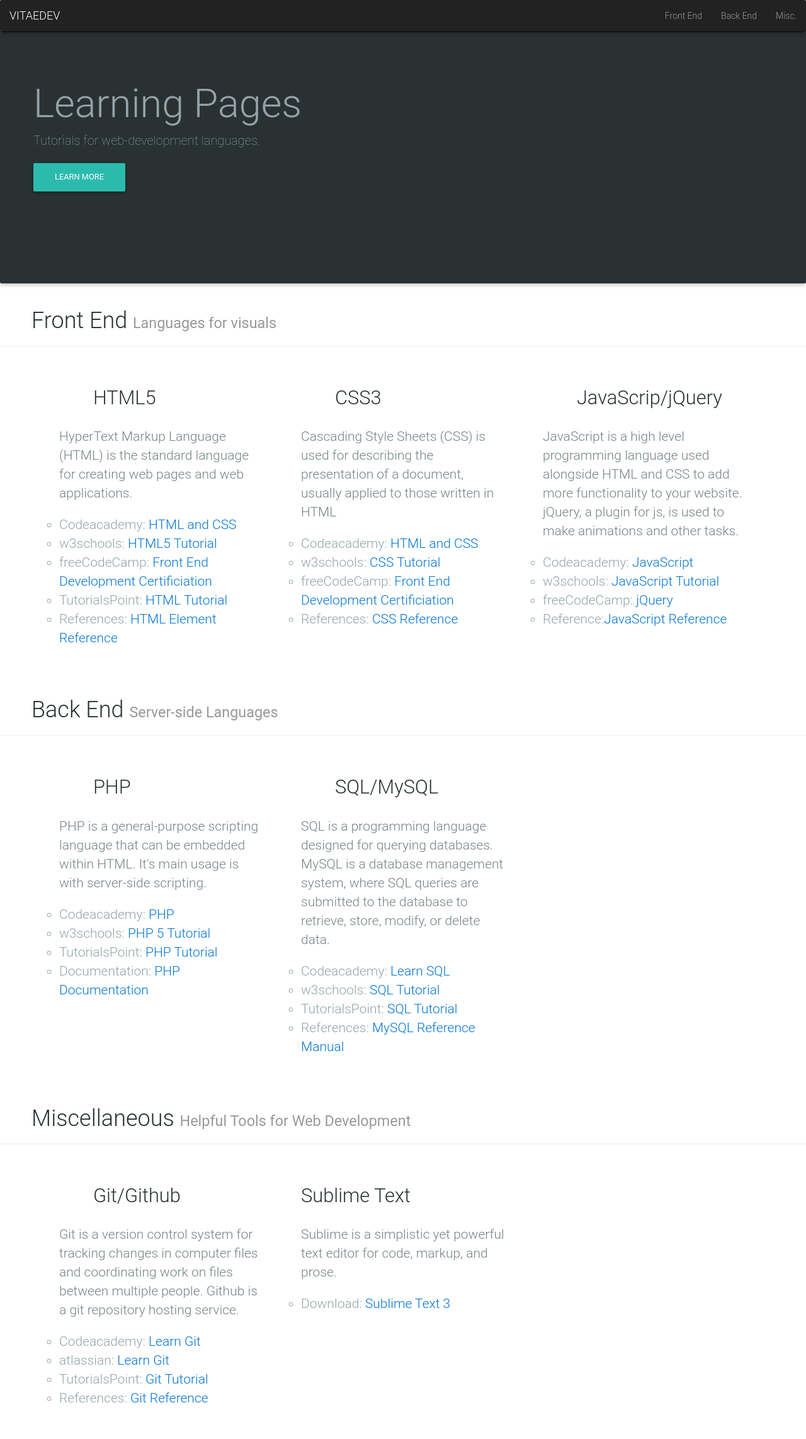
After one commit to vitaedev/vitaedev.github.io, a PHP site: page /learningPages.html in a window 1280 px wide. The commit adds this page. Shown: the whole page at 63% size. Run offline with PHP 8.4, Linux system fonts and the light colour scheme; some libraries are stand-ins or nearby versions; some web fonts are replaced.

Commit message:
learning pages

```diff
--- a/css/main.css
+++ b/css/main.css
@@ -13,11 +13,12 @@ body{
 	height:100%;
 	margin:0;
 	padding:0;
+  padding-top: 50px;
 	color:#94a3a8;
 
   position: relative;
   overflow-y: hidden;
-	}
+}
 
 
 a{color:#5173bd;}
@@ -360,7 +361,12 @@ footer {
     .description{
         max-width: 70%;
     }
+    .learning{
+      max-width: 90%;
+    }
+
 }
+
 
 
 /*----------Description--------*/
@@ -370,16 +376,15 @@ footer {
 
 }
 .descrip{
-
   color: #768286;
   margin-bottom: 20px;
 }
 .thumbnail{
   margin-top: 60px;
-  padding: 50px;
+  padding: 30px;
   border: none !important;
 }
-
+.
 /*----------ANIMATIONS--------*/
 #hugo {
   -webkit-animation-duration: 1.4s;
@@ -457,19 +462,68 @@ footer {
   color:#6b7e84;
   font-weight: 200;
 }
+/*----------LEARNINGPAGES----------*/
 
+.learningHeader{
+  /*text-align: center;*/
+  background-color: #293133 !important;
+  min-height: 400px;
+  padding-top: 50px !important;
+
+}
+.inner h1{
+  margin-left: 6px;
+}
+.inner p{
+  margin-left: 6px;
+}
+.links li{
+  text-align: left;
+  list-style-type: circle !important;
+}
+.frontEnd{
+  padding-left: 50px;
+  margin-bottom: 5px;
+  color: #293133;
+}
+
+.learningthumbnail{
+  margin-top: 5px;
+  padding: 30px;
+  border: none !important;
+}
+#bar{
+  margin: auto;
+}
+.learningdescripHeader{
+  text-align: left;
+  margin-top:;
+  color: #293133;
+
+}
+.learningdescrip{
+  text-align: left;
+  color: #768286;
+  margin-bottom: 20px;
+  margin-top: 30px;
+}
+.glyph{
+  margin-right: 15px;
+}
 /*------------WORKS------------*/
 .pastworks
 {
   /*background-color:#00C851;*/
   margin-bottom: 0px !important;
+  background: #293133;
 }
 
 .photoheader
 {
-  margin-top: 100px;
+  margin-top: 50px;
+  margin-bottom: 50px;
   padding: 0px;
-  color: #6b7e84;
+  color: #ffffff;
   text-align: center;
 
 }
--- a/index.html
+++ b/index.html
@@ -38,6 +38,7 @@
           <!--<li class="active"><a href="#explore">About <span class="sr-only">(current)</span></a></li>-->
           <li><a href="#pastWork">Past Work</a></li>
           <li><a href="#members">Members</a></li>
+          <li><a href="learningPages.html">Learning Pages</a></li>
 
 
         </ul>
@@ -128,7 +129,7 @@
 
     <div class="container pastworks" id = "pastWork">
       <h2 class = "photoheader titles">OUR WORK</h2>
-      <hr class = "photoline" >
+      <!--<hr class = "photoline" >-->
       <div class="photobanner">
         <a href="http://www.aceactoncenter.com/"><img class="first overlay red" src="images/ace.png"></a>
         <a href="http://www.angelperformingarts.com"><img src="images/angel.png"></a>
--- /dev/null
+++ b/learningPages.html
@@ -0,0 +1,358 @@
+<!DOCTYPE html>
+<html lang="en">
+<head>
+  <meta charset="utf-8">
+  <meta name="viewport" content="width=device-width, initial-scale=1.0">
+  <meta name="description" content="VitaeDev - Bringing Life to the Web">
+  <meta name="author" content="https://github.com/vitaedev/vitaedev.github.io/graphs/contributors">
+  <title>VitaeDev - Bringing Life to the Web</title>
+
+  <link href="css/bootstrap.css" rel="stylesheet">
+  <link href="css/main.css" rel="stylesheet">
+  <link rel="shortcut icon" href="images/favicon.png">
+  <link href='http://fonts.googleapis.com/css?family=Open+Sans:300,600' rel='stylesheet' type='text/css'>
+  <link rel="stylesheet" href="http://cdn.bootcss.com/animate.css/3.5.1/animate.min.css">
+  <link href="css/mdb.min.css" rel="stylesheet">
+
+</head>
+
+
+<body onload="hideImages()" data-spy = "scroll" data-target = "navbar">
+  <div id = "navbar bar">
+    <nav class="navbar navbar-default navbar-fixed-top navbar-inverse">  <div class="container-fluid">
+      <!-- Brand and toggle get grouped for better mobile display -->
+      <div class="navbar-header">
+        <button type="button" class="navbar-toggle collapsed" data-toggle="collapse" data-target="#bs-example-navbar-collapse-1" aria-expanded="false">
+          <span class="sr-only">Toggle navigation</span>
+          <span class="icon-bar"></span>
+          <span class="icon-bar"></span>
+          <span class="icon-bar"></span>
+        </button>
+        <a class="navbar-brand" href="index.html">VITAEDEV</a>
+      </div>
+
+      <!-- Collect the nav links, forms, and other content for toggling -->
+      <div class="collapse navbar-collapse" id="bs-example-navbar-collapse-1">
+        <ul class="nav navbar-nav navbar-right">
+          <li><a href="#explore">Front End</a></li>
+          <!--<li class="active"><a href="#explore">About <span class="sr-only">(current)</span></a></li>-->
+          <li><a href="#pastWork">Back End</a></li>
+          <li><a href="#members">Misc.</a></li>
+
+
+
+        </ul>
+
+      </div><!-- /.navbar-collapse -->
+    </div><!-- /.container-fluid -->
+  </nav>
+ <!-- <div class = "container-fluid ">
+    <div class="col-sm-3 col-md-2 sidebar">
+      <ul class="nav nav-sidebar">
+        <li class="active"><a href="#">Overview<span class="sr-only">(current)</span></a></li>
+        <li><a href="#">Front End</a></li>
+        <li><a href="#">Back End</a></li>
+        <li><a href="#">Misc.</a></li>
+      </ul>
+      <ul class="nav nav-sidebar">
+        <li><a href="">Nav item</a></li>
+        <li><a href="">Nav item again</a></li>
+        <li><a href="">One more nav</a></li>
+        <li><a href="">Another nav item</a></li>
+        <li><a href="">More navigation</a></li>
+      </ul>
+
+    </div> -->
+
+   <!-- <div class = "col-sm-9 col-sm-offset-2 col-md-10 col-md-offset-2 main" >-->
+
+      <div class="jumbotron learningHeader">
+        <div class = "container inner">
+          <h1>Learning Pages</h1>
+          <p style = "font-size: 20px">Tutorials for web-development languages.</p>
+          <a class="btn btn-defaulty btn-default" href="#" role="button">Learn more</a>
+        </div>
+
+      </div>
+
+      <div class="page-header frontEnd">
+        <h1>Front End <small>Languages for visuals</small></h1>
+      </div>
+
+
+      <div id= "frontEnd" class = "container learning">
+        <div class="row">
+          <div class="col-xs-6 col-md-4 text-center learningthumbnail">
+            <div class="single_service wow fadeInUp animated" data-wow-delay=".5s" style="visibility: visible; animation-delay: .5s; animation-name: fadeInUp;">
+              <span style = "font-size: 50px" class="glyphicon glyphicon-file pull-left glyph" aria-hidden="true"></span>
+
+              <h2 class = "learningdescripHeader" style = "font-size: 220%">HTML5</h2>
+              <p class = "learningdescrip" style ="font-size: 150%">HyperText Markup Language (HTML) is the standard language for creating web pages and web applications. </p>
+              <ul class = "links">
+                <li style = "font-size: 150%">Codeacademy: <a href="https://www.codecademy.com/learn/web">HTML and CSS</a></li>
+                <li style = "font-size: 150%">w3schools: <a href = "http://www.w3schools.com/html/">HTML5 Tutorial</a></li>
+
+                <li style = "font-size: 150%">freeCodeCamp: <a href = "https://www.freecodecamp.com/challenges/say-hello-to-html-elements">Front End Development Certificiation</a></li>
+
+                <li style = "font-size: 150%">TutorialsPoint: <a href = "https://www.tutorialspoint.com/html/">HTML Tutorial</a></li>
+                <li style = "font-size: 150%">References: <a href = "http://www.w3schools.com/tags/">HTML Element Reference</a></li>
+
+
+
+
+              </ul>
+            </div>
+          </div>
+          <div class="col-xs-6 col-md-4 text-center learningthumbnail">
+            <div class="single_service wow fadeInUp animated" data-wow-delay=".5s" style="visibility: visible; animation-delay: 1.5s; animation-name: fadeInUp;">
+              <span style = "font-size: 50px" class="glyphicon glyphicon-picture pull-left glyph" aria-hidden="true"></span>
+
+              <h2 class = "learningdescripHeader" style = "font-size: 220%">CSS3</h2>
+              <p class = "learningdescrip" style ="font-size: 150%">Cascading Style Sheets (CSS) is used for describing the presentation of a document, usually applied to those written in HTML </p>
+              <ul class = "links">
+                <li style = "font-size: 150%">Codeacademy: <a href="https://www.codecademy.com/learn/web">HTML and CSS</a></li>
+                <li style = "font-size: 150%">w3schools: <a href = "http://www.w3schools.com/css/">CSS Tutorial</a></li>
+
+                <li style = "font-size: 150%">freeCodeCamp: <a href = "https://www.freecodecamp.com/challenges/say-hello-to-html-elements">Front End Development Certificiation</a></li>
+
+                <li style = "font-size: 150%">References: <a href = "http://www.w3schools.com/cssref/">CSS Reference</a></li>
+
+
+
+              </ul>
+            </div>
+          </div>
+          <div class="col-xs-6 col-md-4 text-center learningthumbnail">
+            <div class="single_service wow fadeInUp animated" data-wow-delay=".5s" style="visibility: visible; animation-delay: .5s; animation-name: fadeInUp;">
+              <span style = "font-size: 50px" class="glyphicon glyphicon-random pull-left glyph" aria-hidden="true"></span>
+
+              <h2 class = "learningdescripHeader" style = "font-size: 220%">JavaScrip/jQuery</h2>
+              <p class = "learningdescrip" style ="font-size: 150%">JavaScript is a high level programming language used alongside HTML and CSS to add more functionality to your website. jQuery, a plugin for js, is used to make animations and other tasks.</p>
+              <ul class = "links">
+                <li style = "font-size: 150%">Codeacademy: <a href="https://www.codecademy.com/learn/javascript">JavaScript</a></li>
+                <li style = "font-size: 150%">w3schools: <a href = "http://www.w3schools.com/js/">JavaScript Tutorial</a></li>
+
+                <li style = "font-size: 150%">freeCodeCamp: <a href = "https://www.freecodecamp.com/challenges/learn-how-script-tags-and-document-ready-work">jQuery</a></li>
+
+                <li style = "font-size: 150%">Reference:<a href = "https://developer.mozilla.org/en-US/docs/Web/JavaScript/Reference">JavaScript Reference</a></li>
+
+
+
+              </ul>
+            </div>
+          </div>
+
+        </div>
+      </div>
+      <div class="page-header frontEnd">
+        <h1>Back End <small>Server-side Languages</small></h1>
+      </div>
+      <div id= "backEnd" class = "container learning">
+        <div class="row">
+          <div class="col-xs-6 col-md-4 text-center learningthumbnail">
+            <div class="single_service wow fadeInUp animated" data-wow-delay=".5s" style="visibility: visible; animation-delay: .5s; animation-name: fadeInUp;">
+              <span style = "font-size: 50px" class="glyphicon glyphicon-wrench pull-left glyph" aria-hidden="true"></span>
+
+              <h2 class = "learningdescripHeader" style = "font-size: 220%">PHP</h2>
+              <p class = "learningdescrip" style ="font-size: 150%">PHP is a general-purpose scripting language that can be embedded within HTML. It's main usage is with server-side scripting. </p>
+              <ul class = "links">
+                <li style = "font-size: 150%">Codeacademy: <a href="https://www.codecademy.com/learn/php">PHP</a></li>
+                <li style = "font-size: 150%">w3schools: <a href = "http://www.w3schools.com/php/">PHP 5 Tutorial</a></li>
+
+
+                <li style = "font-size: 150%">TutorialsPoint: <a href = "https://www.tutorialspoint.com/php/">PHP Tutorial</a></li>
+                <li style = "font-size: 150%">Documentation: <a href = "http://php.net/docs.php">PHP Documentation</a></li>
+
+
+
+
+              </ul>
+            </div>
+          </div>
+          <div class="col-xs-6 col-md-4 text-center learningthumbnail">
+            <div class="single_service wow fadeInUp animated" data-wow-delay=".5s" style="visibility: visible; animation-delay: .5s; animation-name: fadeInUp;">
+              <span style = "font-size: 50px" class="glyphicon glyphicon-list pull-left glyph" aria-hidden="true"></span>
+
+              <h2 class = "learningdescripHeader" style = "font-size: 220%">SQL/MySQL</h2>
+              <p class = "learningdescrip" style ="font-size: 150%">SQL is a programming language designed for querying databases. MySQL is a database management system, where SQL queries are submitted to the database to retrieve, store, modify, or delete data.</p>
+              <ul class = "links">
+                <li style = "font-size: 150%">Codeacademy: <a href="https://www.codecademy.com/learn/learn-sql">Learn SQL</a></li>
+                <li style = "font-size: 150%">w3schools: <a href = "http://www.w3schools.com/sql/">SQL Tutorial</a></li>
+
+                <li style = "font-size: 150%">TutorialsPoint: <a href = "http://www.tutorialspoint.com/sql/">SQL Tutorial</a></li>
+
+                <li style = "font-size: 150%">References: <a href = "http://dev.mysql.com/doc/refman/5.7/en/">MySQL Reference Manual</a></li>
+
+
+
+              </ul>
+            </div>
+          </div>
+         <!-- <div class="col-xs-6 col-md-4 text-center learningthumbnail">
+            <div class="single_service wow fadeInUp animated" data-wow-delay=".5s" style="visibility: visible; animation-delay: .5s; animation-name: fadeInUp;">
+              <span style = "font-size: 50px" class="glyphicon glyphicon-cloud pull-left glyph" aria-hidden="true"></span>
+
+              <h2 class = "learningdescripHeader" style = "font-size: 220%">Python</h2>
+              <p class = "learningdescrip" style ="font-size: 150%">HyperText Markup Language (HTML) is the standard language for creating web pages and web applications. </p>
+              <ul class = "links">
+                <li style = "font-size: 150%">Codeacademy: <a href="https://www.codecademy.com/learn/web">HTML and CSS</a></li>
+                <li style = "font-size: 150%">w3schools: <a href = "http://www.w3schools.com/html/">HTML5 Tutorial</a></li>
+
+                <li style = "font-size: 150%">freeCodeCamp: <a href = "https://www.freecodecamp.com/challenges/say-hello-to-html-elements">Front End Development Certificiation</a></li>
+
+                <li style = "font-size: 150%">a;lskjfa;lsdkjf</li>
+
+                <li style = "font-size: 150%">a;lskjfa;lsdkjf</li>
+
+
+              </ul>
+            </div>
+          </div>-->
+
+        </div>
+      </div>
+
+      <div class="page-header frontEnd">
+        <h1>Miscellaneous <small>Helpful Tools for Web Development</small></h1>
+      </div>
+      <div id= "backEnd" class = "container learning">
+        <div class="row">
+          <div class="col-xs-6 col-md-4 text-center learningthumbnail">
+            <div class="single_service wow fadeInUp animated" data-wow-delay=".5s" style="visibility: visible; animation-delay: .5s; animation-name: fadeInUp;">
+              <span style = "font-size: 50px" class="glyphicon glyphicon-folder-open pull-left glyph" aria-hidden="true"></span>
+
+              <h2 class = "learningdescripHeader" style = "font-size: 220%">Git/Github</h2>
+              <p class = "learningdescrip" style ="font-size: 150%">Git is a version control system for tracking changes in computer files and coordinating work on files between multiple people. Github is a git repository hosting service. </p>
+              <ul class = "links">
+                <li style = "font-size: 150%">Codeacademy: <a href="https://www.codecademy.com/learn/learn-git">Learn Git</a></li>
+                <li style = "font-size: 150%">atlassian: <a href = "https://www.atlassian.com/git/tutorials/">Learn Git</a></li>
+
+                <li style = "font-size: 150%">TutorialsPoint: <a href = "https://www.tutorialspoint.com/git/">Git Tutorial</a></li>
+
+                <li style = "font-size: 150%">References: <a href = "https://git-scm.com/docs/">Git Reference</a></li>
+
+
+
+
+              </ul>
+            </div>
+          </div>
+          <div class="col-xs-6 col-md-4 text-center learningthumbnail">
+            <div class="single_service wow fadeInUp animated" data-wow-delay=".5s" style="visibility: visible; animation-delay: .5s; animation-name: fadeInUp;">
+              <span style = "font-size: 50px" class="glyphicon glyphicon-text-size pull-left glyph" aria-hidden="true"></span>
+
+              <h2 class = "learningdescripHeader" style = "font-size: 220%">Sublime Text</h2>
+              <p class = "learningdescrip" style ="font-size: 150%">Sublime is a simplistic yet powerful text editor for code, markup, and prose. </p>
+              <ul class = "links">
+                <li style = "font-size: 150%">Download: <a href="https://www.sublimetext.com/3">Sublime Text 3</a></li>
+
+
+
+
+              </ul>
+            </div>
+          </div>
+
+
+        </div>
+      </div>
+
+
+
+
+
+
+
+
+
+
+
+
+
+  <script>
+  function hideImages() {
+    document.getElementById('donotshow').style.display = "none";
+    document.getElementById('donotshow1').style.display = "none";
+    document.getElementById('donotshow2').style.display = "none";
+  }
+  </script>
+
+  <script>
+  function showImages() {
+    if (document.getElementById('show').text == "See All")
+    {
+      document.getElementById('donotshow').style.display = "inline";
+      document.getElementById('donotshow1').style.display = "inline";
+      document.getElementById('donotshow2').style.display = "inline";
+      document.getElementById('show').text = "Hide"
+    }
+    else if (document.getElementById('show').text == "Hide")
+    {
+      document.getElementById('donotshow').style.display = "none";
+      document.getElementById('donotshow1').style.display = "none";
+      document.getElementById('donotshow2').style.display = "none";
+      document.getElementById('show').text = "See All"
+
+    }
+
+
+  }
+  </script>
+  <script src="js/pace.js"></script>
+  <script src="js/jquery.js"></script>
+  <script src="js/bootstrap.js"></script>
+  <script src="js/easing.js"></script>
+  <!-- <script src="js/nicescroll.js"></script> -->
+  <!-- Bootstrap tooltips -->
+  <script type="text/javascript" src="js/tether.min.js"></script>
+
+  <!-- MDB core JavaScript -->
+  <script type="text/javascript" src="js/mdb.min.js"></script>
+
+  <!--ANIMATIONS ON SCROLL -->
+  <script type="text/javascript">
+  new WOW().init();
+  </script>
+
+  <script>
+  $(function() {
+    $('.scrollto, .gototop').bind('click',function(event){
+      var $anchor = $(this);
+      $('html, body').stop().animate({
+        scrollTop: $($anchor.attr('href')).offset().top
+      }, 1000,'easeOutExpo');
+      event.preventDefault();
+    });
+  });
+
+  $('body').scrollspy({ target: '#navbar' })
+  $('[data-spy="scroll"]').each(function () {
+    var $spy = $(this).scrollspy('refresh')
+    $("#navbar a").on('click', function(event) {
+
+  // Make sure this.hash has a value before overriding default behavior
+  if (this.hash !== "") {
+
+    // Prevent default anchor click behavior
+    event.preventDefault();
+
+    // Store hash
+    var hash = this.hash;
+
+    // Using jQuery's animate() method to add smooth page scroll
+    // The optional number (800) specifies the number of milliseconds it takes to scroll to the specified area
+    $('html, body').animate({
+      scrollTop: $(hash).offset().top
+    }, 600, function(){
+
+    // Add hash (#) to URL when done scrolling (default click behavior)
+    window.location.hash = hash;
+  });
+
+  } // End if
+
+});
+  })
+  </script>
+</body>
+</html>
```
